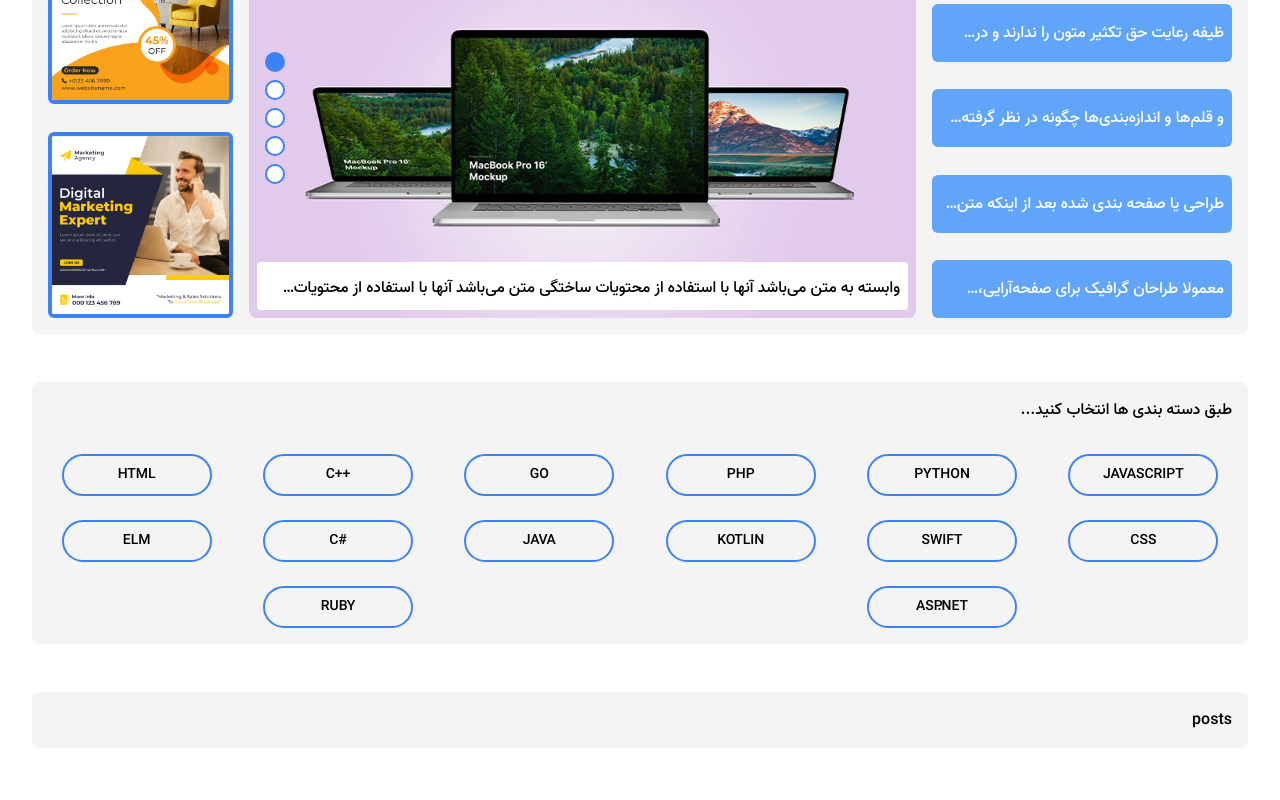
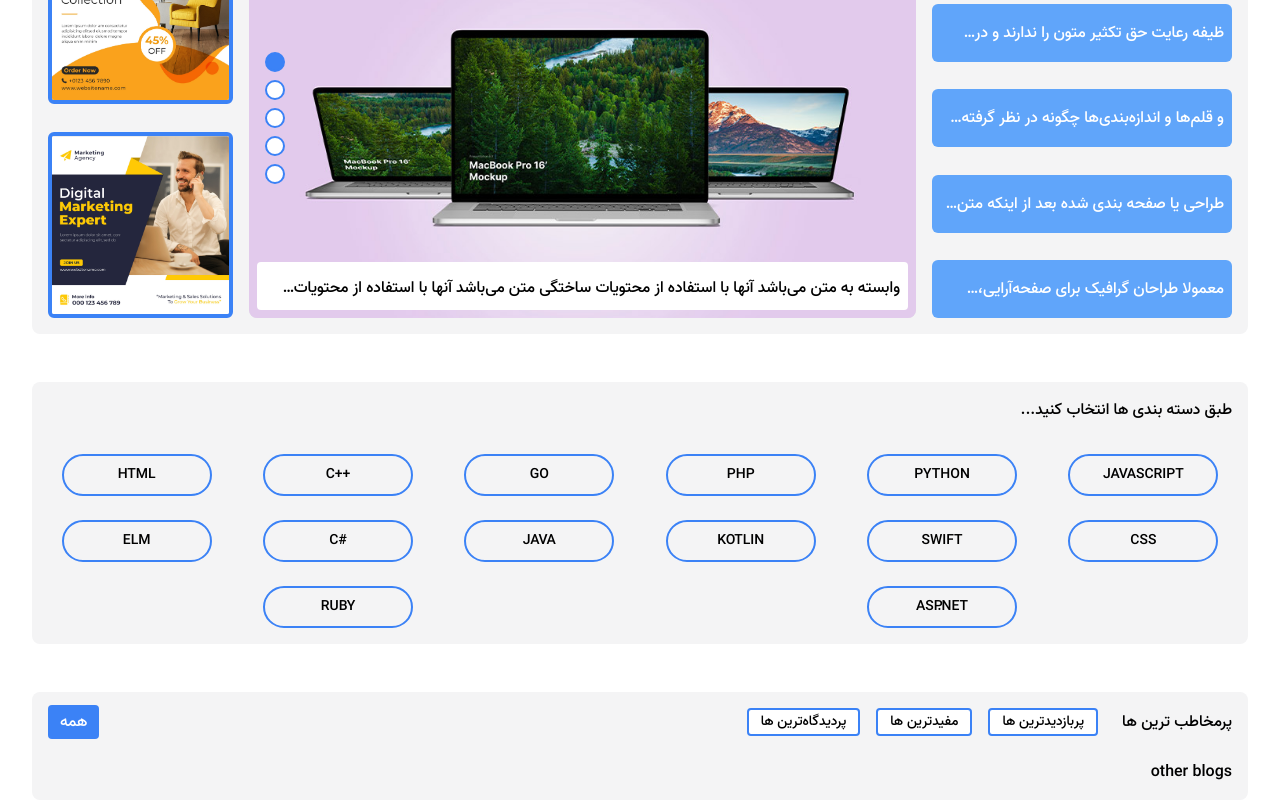
Before and after one commit to AmirAliAzimloo/MERN-Blog, a Next.js app: page / in a window 1280 px wide. Shown: the part 270-1070 px from the top of the page. Before the commit the page ends 1018 px from the top, so only its background shows below. Built offline with nearby package versions, Linux system fonts and the light colour scheme.

Commit message:
posts completed & blogs started

```diff
--- a/components/header/header-search/index.jsx
+++ b/components/header/header-search/index.jsx
@@ -7,7 +7,7 @@ import { useState, useEffect } from "react";
 const HeaderSearch = () => {
   const [arrowShow, setarrowShow] = useState(false);
   return (
-    <form className=" flex justify-center items-center border-2 bg-zinc-100 rounded-full w-[300px]  py-1 px-2">
+    <form className=" flex justify-center items-center border-2 bg-zinc-100 rounded-full w-[300px] mr-40 py-1 px-2">
       <input
         onChange={(e) => {
           e.target.value.length > 0 ? setarrowShow(true) : setarrowShow(false);
--- a/components/main-page-popular-posts/index.jsx
+++ b/components/main-page-popular-posts/index.jsx
@@ -1,11 +1,52 @@
+import Link from "next/link";
 
 const MainPagePopularPosts = () => {
 
-
+   const posts = [
+      {
+         image: "/images/posts/tablet3.jpg",
+         title: "  در همان حال کار آنها به می‌با در همان حال کار آنها به می‌با در همان حال کار آنها به می‌با در همان حال کار آنها به می‌با در همان حال کار آنها به می‌با شد",
+         short_desc: "به  نظر می‌رسد و قلم‌ها و  حق تکثیر متون را ندارن نظر می‌رسد و قلم‌ها و  حق تکثیر متون را ندارن نظر می‌رسد و قلم‌ها و  حق تکثیر متون را ندارن نظر می‌رسد و قلم‌ها و  حق تکثیر متون را ندارن نظر می‌رسد و قلم‌ها و  حق تکثیر متون را ندارن نظر می‌رسد و قلم‌ها و  حق تکثیر متون را ندارن د",
+         comments_number: 10,
+         view_number: 120,
+         slug: "tablet2",
+      },
+      {
+         image: "/images/posts/mobile1.jpg",
+         title: "قلم‌ها و اندازه‌بندی‌ها چگونه در نظر گرفته شده‌است",
+         short_desc: "تا از نظر گرافیکی نشانگر چگونگی نوع و اندازه فونت و ظاهر متن باشد. معمولا طراحان گرافیک برای صفحه‌آرایی، نخست از متن‌های آزمایشی و بی‌معنی استفاده می‌کنند تا صرفا به مشتری یا صاحب کار خود نشان دهند که صفحه طراحی یا صفحه بندی شده بعد از اینکه متن",
+         comments_number: 22,
+         view_number: 582,
+         slug: "mobile1",
+      },
+      {
+         image: "/images/posts/laptop1.jpg",
+         title: "گرافیکی نشانگر چگونگی نوع و اندازه فونت و ظاهر متن باشد",
+         short_desc: "متنی آزمایشی و بی‌معنی در صنعت چاپ، صفحه‌آرایی و طراحی گرافیک گفته می‌شود. طراح گرافیک از این متن به عنوان عنصری از ترکیب بندی برای پر کردن صفحه و ارایه اولیه شکل ظاهری و کلی طرح سفارش گرفته شده استفاده می نماید، تا از نظر گرافیکی",
+         comments_number: 25,
+         view_number: 12004,
+         slug: "laptop1",
+      },
+   ]
 
    return (
       <section className=" mx-8 p-4 bg-zinc-100 rounded-lg flex flex-col gap-6 ">
-        posts
+         <header className="flex justify-between items-center w-full">
+            <div className=" flex justify-start items-center gap-6">
+               <h2 className="title_style">پرمخاطب ترین ها</h2>
+               <div className=" flex justify-start items-center gap-4  ">
+                  <button className=" px-3 py-[2px] rounded border-2 text-base sm:text-sm bg-white hover:text-white border-blue-500 transition-all duration-500 hover:bg-blue-600">پربازدیدترین ها</button>
+                  <button className=" px-3 py-[2px] rounded border-2 text-base sm:text-sm bg-white hover:text-white border-blue-500 transition-all duration-500 hover:bg-blue-600">مفیدترین ها</button>
+                  <button className=" px-3 py-[2px] rounded border-2 text-base sm:text-sm bg-white hover:text-white border-blue-500 transition-all duration-500 hover:bg-blue-600">پردیدگاه‌ترین ها</button>
+               </div>
+            </div>
+            <div>
+               <Link href={"/"} className=" px-3 py-1 rounded bg-blue-500 transition-all duration-500 hover:bg-blue-600 text-white">همه</Link>
+            </div>
+         </header>
+         <div className=" flex justify-between items-center gap-4 ">
+            other blogs
+         </div>
       </section>
    );
 }
```
